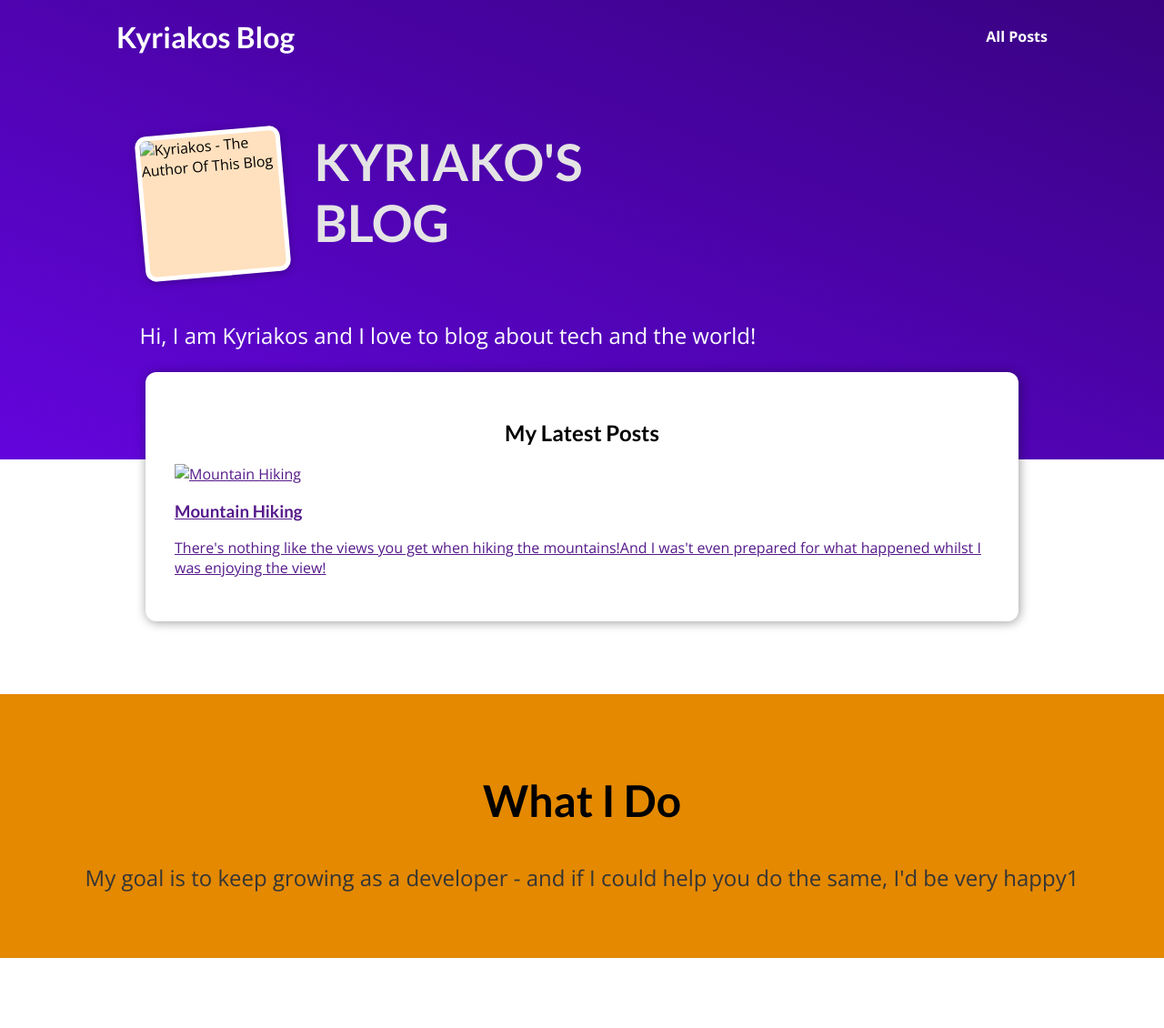
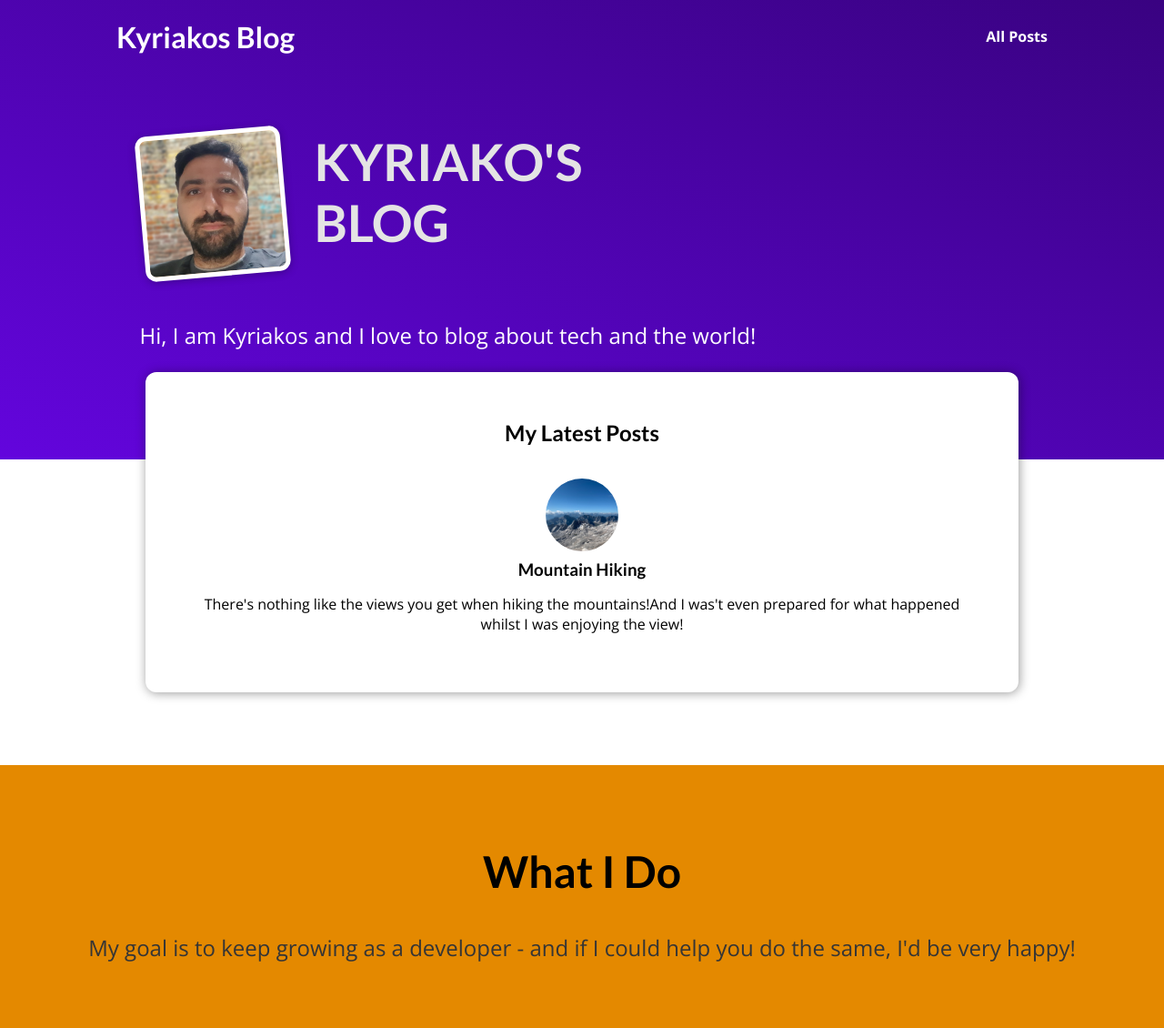
Before and after one commit to KyriakosVerveridis/Building_a_Blog, a Django app: page / in a window 1280 px wide. Shown: the whole page at 91% size. Before the commit the page ends 1053 px from the top, so only its background shows below. Run offline with Django 5.2, Linux system fonts and the light colour scheme.

Commit message:
Adding Images as Static Files

```diff
--- /dev/null
+++ b/mysite/blog/static/blog/post.css
@@ -0,0 +1,43 @@
+.post {
+  display: flex;
+  flex-direction: column;
+  align-items: center;
+  text-align: center;
+}
+
+.post a {
+  text-decoration: none;
+  color: black;
+  transition: all 0.2s ease;
+  padding: 1rem;
+}
+
+.post a:hover,
+.post a:active {
+  transform: scale(1.1);
+  background-color: #390281;
+  color: white;
+}
+
+.post img {
+  width: 5rem;
+  height: 5rem;
+  object-fit: cover;
+  border-radius: 50%;
+}
+
+.post h3 {
+  margin: 0.25rem 0;
+}
+
+.post time {
+  color: #666666;
+  margin: 0.25rem;
+  font-style: italic;
+  font-size: 0.85rem;
+}
+
+.post:hover time,
+.post:active time {
+  color: white;
+}
--- a/mysite/blog/templates/blog/index.html
+++ b/mysite/blog/templates/blog/index.html
@@ -7,6 +7,7 @@
 
 {% block css_files %}
   <link rel="stylesheet" href="{% static "blog/index.css" %}" />
+  <link rel="stylesheet" href="{% static "blog/post.css" %}" />
 {% endblock css_files %}
 
 {% block content %}
@@ -16,14 +17,21 @@
       <a href="">All Posts</a>
     </nav>
   </header>
+
+  {% comment %}
+    This section contains a welcome message and image.
+  {% endcomment %}
   <section id="welcome">
     <header>
-      <img src="" alt="Kyriakos - The Author Of This Blog"/>
+      <img src="{% static "blog/images/myimage.png" %}" alt="Kyriakos - The Author Of This Blog"/>
       <h2>KYRIAKO'S BLOG</h2>
     </header>
     <P>Hi, I am Kyriakos and I love to blog about tech and the world!</P>
   </section>
 
+  {% comment %}
+    This section will list the latest blog posts.
+  {% endcomment %}
   <section id="latest-posts">
     <h2>My Latest Posts</h2>
 
@@ -31,7 +39,7 @@
       <li>
         <article class="post">
           <a href="">
-            <img src="" alt="Mountain Hiking"/>
+            <img src="{% static "blog/images/mountains.jpg" %}" alt="Mountain Hiking"/>
             <div class="post__content">
               <h3>Mountain Hiking</h3>
               <p>There's nothing like the views you get when hiking the
@@ -47,7 +55,7 @@
   <section id="about">
     <h2>What I Do</h2>
     <p>My goal is to keep growing as a developer - and if I could help you do
-      the same, I'd be very happy1</p>
+      the same, I'd be very happy!</p>
   </section>
 
 {% endblock content %}
```
Also changed, not shown: mysite/blog/static/blog/images/mountains.jpg (added), mysite/blog/static/blog/images/myimage.png (added), mysite/blog/static/blog/images/woods.jpg (added), mysite/blog/static/blog/index.css (line endings or trailing spaces).
